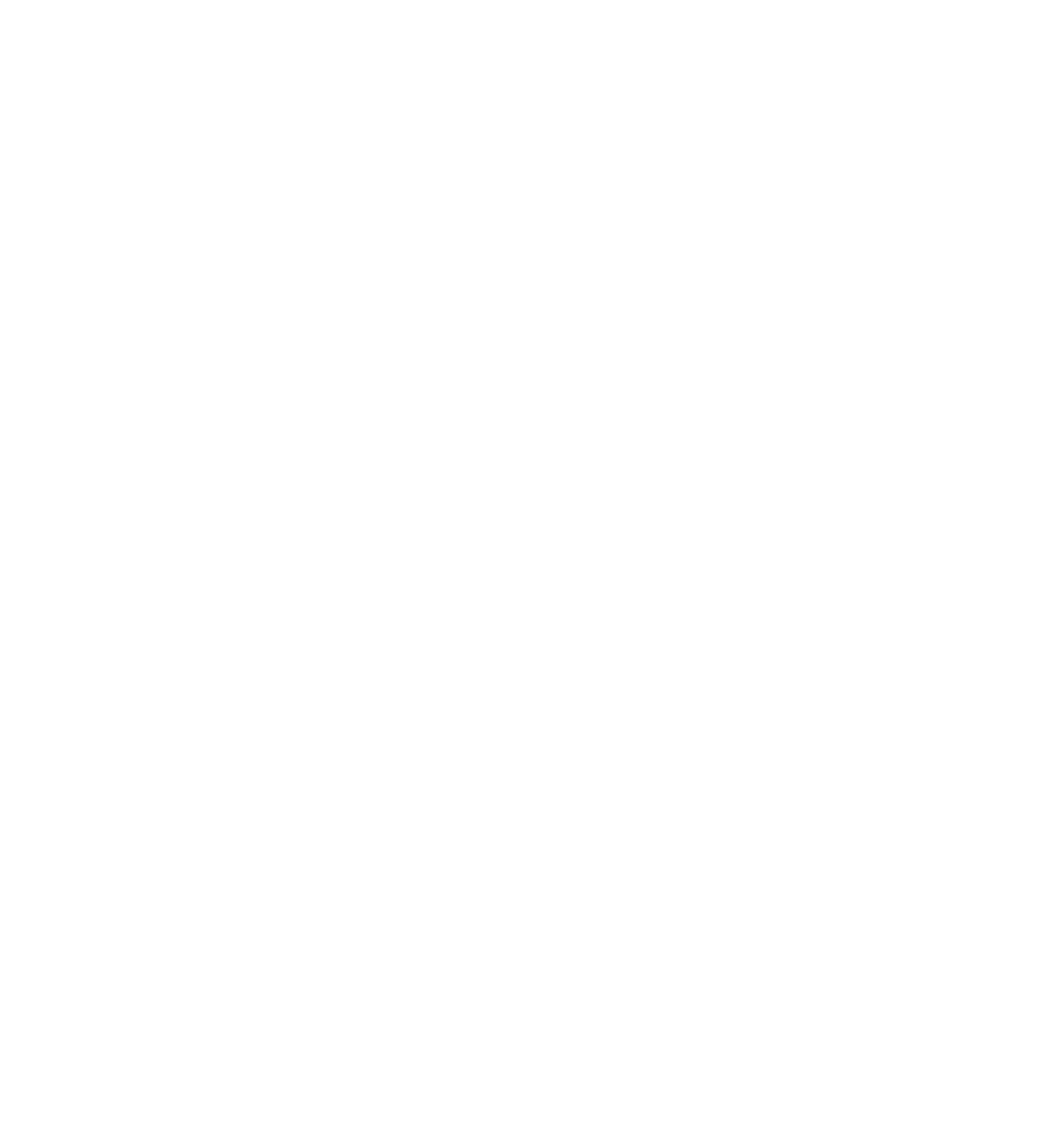
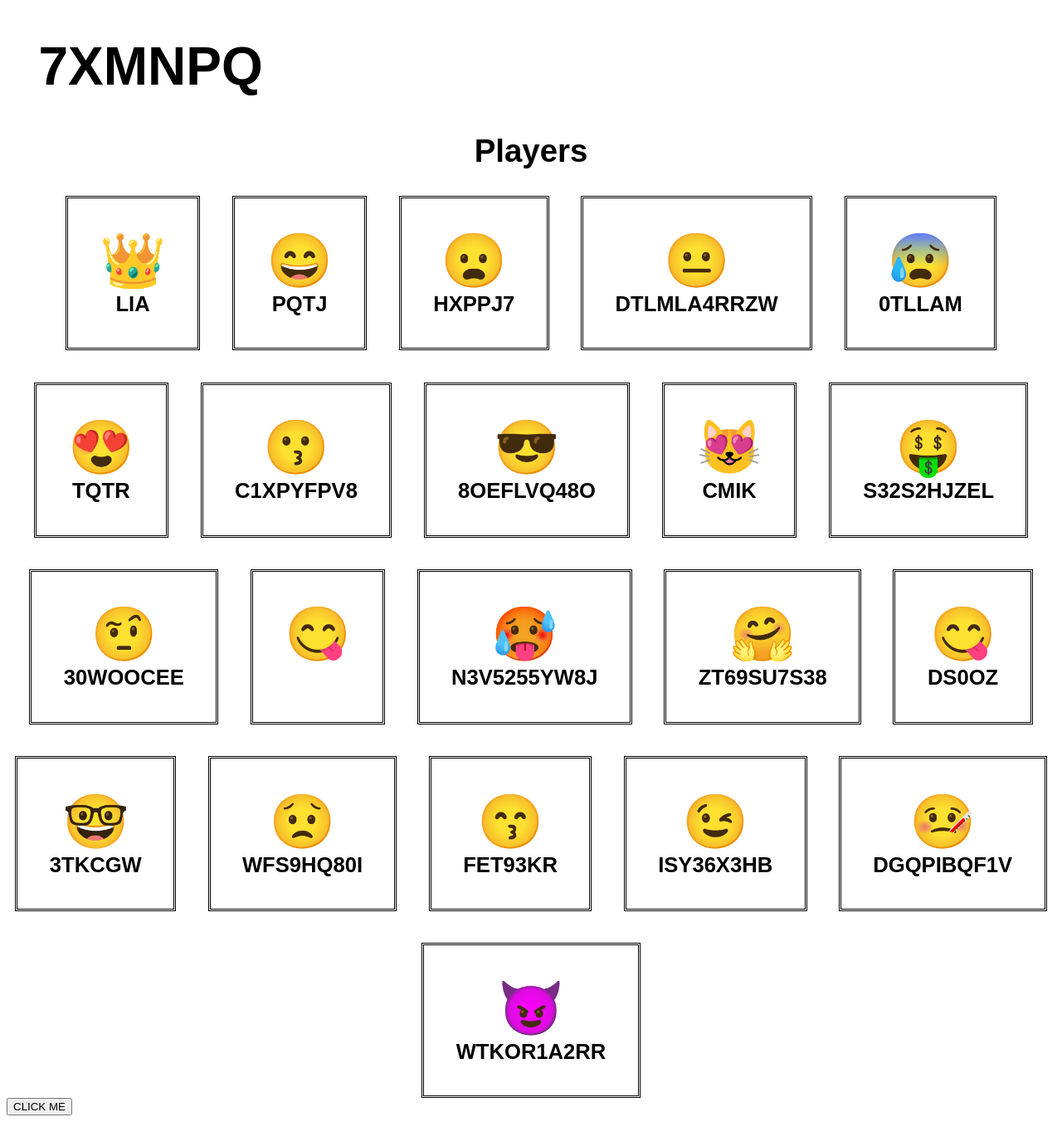
Before and after one commit to ugackMiner53/quotouflage, a SvelteKit app: page /lobby in a window 1280 px wide. Shown: the whole page at 83% size. Before the commit the page ends 800 px from the top, so only its background shows below. Built offline with nearby package versions, Linux system fonts and the light colour scheme.

Commit message:
Creating lobby screen

```diff
--- a/src/lib/GameManager.ts
+++ b/src/lib/GameManager.ts
@@ -22,6 +22,7 @@ export default class GameManager {
             name,
             emoji: getRandomEmoji(),
         }
+        this.players[0] = this.self;
     }
 
     updateSelf(newSelf : Player) {
@@ -32,21 +33,23 @@ export default class GameManager {
         this.gameCode = this.networkManager.createNewRoom();
         this.hostId = this.self.uuid;
         this.hosting = true;
+        this.self.emoji = "👑";
         this.createMethods();
     }
 
     async joinGame(code : string) : Promise<void> {
         await this.networkManager.connectToRoom(code);
-        // Wait to recieve Host here
-
         this.gameCode = code;
         this.createMethods();
 
-        this.networkManager.recieveHost = (hostId : UUID) => {
-            this.hostId = hostId;
-            this.hosting = this.self.uuid === hostId
-        }
-
+        // Wait to recieve Host before saying we're connected
+        return new Promise(resolve => {
+            this.networkManager.recieveHost = (hostId : UUID) => {
+                this.hostId = hostId;
+                this.hosting = this.self.uuid === hostId
+                resolve();
+            }
+        })
     }
 
     createMethods() {
--- a/src/lib/Static.ts
+++ b/src/lib/Static.ts
@@ -1,7 +1,7 @@
-import type GameManager from "./GameManager";
+import GameManager from "./GameManager";
 
 export let gameManager : GameManager;
 
-export function setManager(manager : GameManager) {
-    gameManager = manager;
+export function createNewGameManager(name : string) {
+    gameManager = new GameManager(name);
 }
--- a/src/routes/lobby/+page.svelte
+++ b/src/routes/lobby/+page.svelte
@@ -0,0 +1,113 @@
+<script lang="ts">
+    import { goto } from "$app/navigation";
+    import type GameManager from "$lib/GameManager";
+    import { createNewGameManager, gameManager } from "$lib/Static";
+    import type { UUID } from "$lib/Types";
+    import { getRandomEmoji } from "$lib/Utility";
+
+    if (!gameManager) {
+        createNewGameManager("LIA");
+        createFakeManager();
+        // goto("/join");
+    }
+
+    function createFakeManager() {
+        gameManager.self.emoji = "👑"
+        gameManager.gameCode = "7XMNPQ";
+        for (let i=0; i<20; i++) {
+            const fakePlayer = {
+                name: Math.random().toString(36).substr(2, Math.floor(Math.random()*15)).toUpperCase(),
+                emoji: getRandomEmoji(),
+                uuid: <UUID>crypto.randomUUID()
+            }
+            gameManager.players.push(fakePlayer)
+        }
+    }
+</script>
+
+<h1 class="gamecode">{gameManager.gameCode}</h1>
+{#if gameManager.hosting}
+    <button class="start">GO!</button>
+{/if}
+
+<section>
+    <h2 class="player-title">Players</h2>
+
+    <div class="players">
+        {#each gameManager.players as player}
+            <div class="player">
+                <p class="emoji">{player.emoji}</p>
+                <p class="name">{player.name}</p>
+            </div>
+        {/each}
+    </div>
+</section>
+
+<button on:click={() => {
+    gameManager.recievePlayers([{
+        name: "Bibbity bob",
+        emoji: getRandomEmoji(),
+        uuid: crypto.randomUUID()
+    }], false)
+    gameManager.players = gameManager.players;
+}}>CLICK ME</button>
+
+<style>
+    .gamecode {
+        font-size: 5vw;
+        margin-left: 3vw;
+    }
+
+    .start {
+        top: 0;
+        right: 0;
+        margin: 2vw;
+        font-size: 5vw;
+        background: none;
+        border: 3px dashed black;
+        padding: 2vw;
+        position: absolute;
+        cursor: pointer;
+        transition: 0.3s;
+        border-radius: 12px;
+    }
+
+    .start:hover {
+        border: 3px solid black;
+        background: lightgray;
+    }
+
+    .player-title {
+        font-size: 3vw;
+        text-align: center;
+    }
+
+    .players {
+        display: flex;
+        flex-direction: row;
+        flex-wrap: wrap;
+        justify-content: center;
+        gap: 3vw;
+    }
+
+    .player {
+        border: 3px double black;
+        padding: 3vw;
+        /* width: 3vw; */
+        /* min-width: 3vw; */
+        text-align: center;
+        cursor: default;
+    }
+
+    .emoji {
+        font-size: 5vw;
+        margin: 0;
+    }
+
+    .name {
+        font-size: 2vw;
+        margin: 0;
+        font-weight: bold;
+    }
+
+</style>
```
Also changed, not shown: src/routes/join/+page.svelte (+10 -12 lines).
